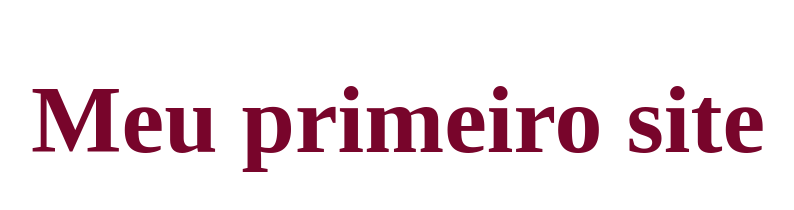
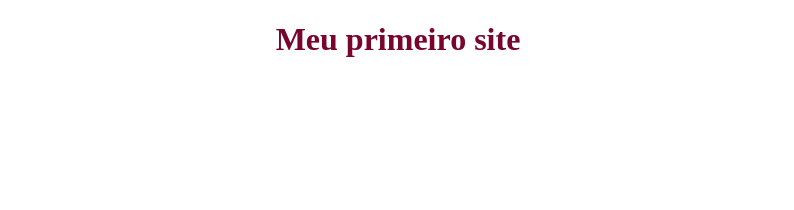
Before and after one commit to SRTAnamarya/cursoJavascript, a plain HTML site: page index.html in a window 1280 px wide. Shown: the whole page, without its empty margins (242-1036 px from the left). Drawn offline with Linux system fonts and the light colour scheme.

Commit message:
meu primeiro site

```diff
--- a/index.html
+++ b/index.html
@@ -6,6 +6,6 @@
     <title>Document</title>
 </head>
 <body>
-    <h1 style="color:rgb(120, 5, 43); text-align: center; font-size: 6rem;"> Meu primeiro site</h1>
+    <h1 style="color:rgb(120, 5, 43); text-align: center; font-size: 2rem;"> Meu primeiro site</h1>
 </body>
 </html>
```
